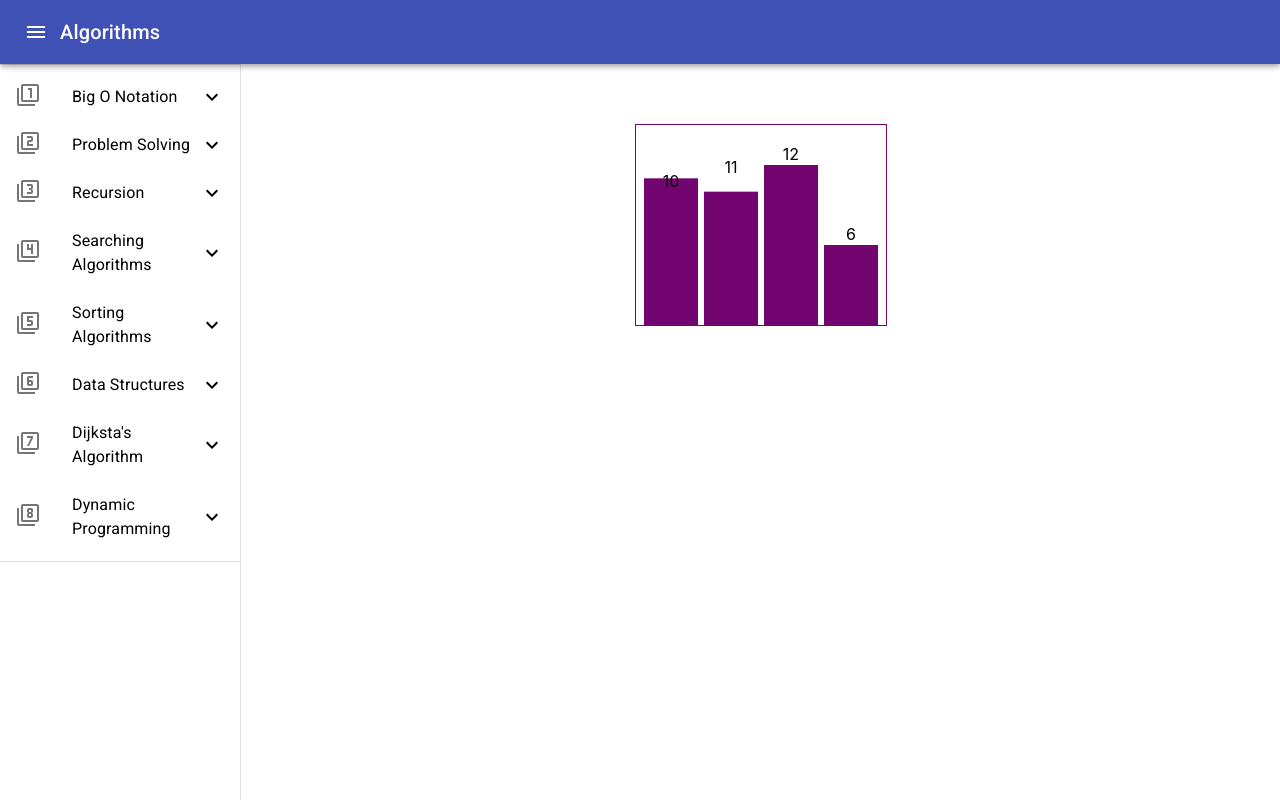
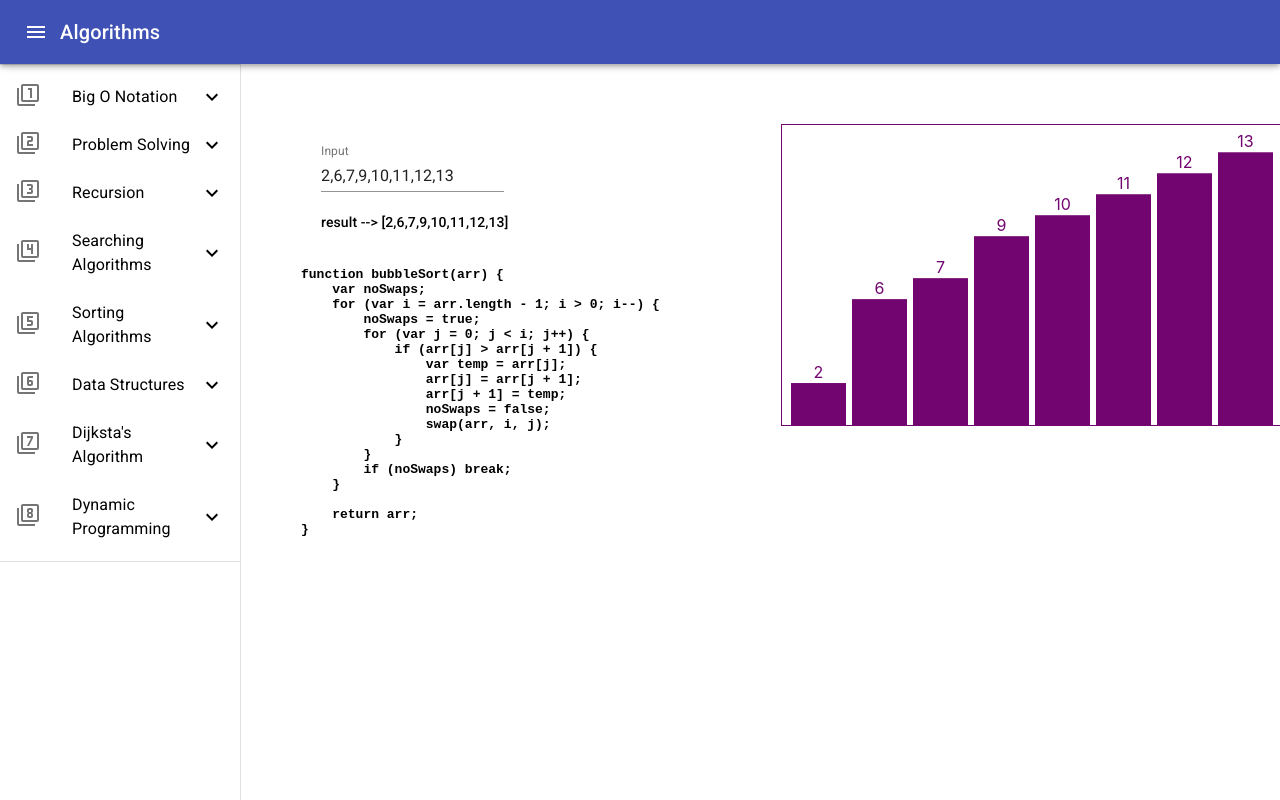
Before and after one commit to mikeKorakakis/algorithms, a React (Create React App) app: page /home in a window 1280 px wide. Built offline with nearby package versions, Linux system fonts and the light colour scheme.

Commit message:
fixed performance section error

```diff
--- a/src/components/Home/index.jsx
+++ b/src/components/Home/index.jsx
@@ -1,27 +1,50 @@
-import React, { useEffect, useRef } from "react";
+import React, { useEffect, useRef, useState } from "react";
 import * as d3 from "d3";
+import { Grid, TextField, Box, Typography } from "@material-ui/core";
 
-let DUMMY_DATA = [
-	{ id: "d1", value: 10, region: "USA" },
-	{ id: "d2", value: 11, region: "India" },
-	{ id: "d3", value: 12, region: "China" },
-	{ id: "d4", value: 6, region: "Germany" },
-];
+let DUMMY_DATA = [10, 11, 13, 2, 7, 12, 9, 6];
+const svgWidth = 500;
+const svgHeight = 300;
+const dataMaxHeight = 1.1 * Math.max(...DUMMY_DATA);
 
 /* Component */
-export const Home = (props) => {
-	/* The useRef Hook creates a variable that "holds on" to a value across rendering
-       passes. In this case it will hold our component's SVG DOM element. It's
-       initialized null and React will assign it later (see the return statement) */
+export const Home = () => {
+	const [values, setValues] = useState(DUMMY_DATA);
+
+	function bubbleSort(arr) {
+		var noSwaps;
+		for (var i = arr.length - 1; i > 0; i--) {
+			noSwaps = true;
+			for (var j = 0; j < i; j++) {
+				if (arr[j] > arr[j + 1]) {
+					var temp = arr[j];
+					arr[j] = arr[j + 1];
+					arr[j + 1] = temp;
+					noSwaps = false;
+					swap(arr, i, j);
+
+				}
+			}
+			if (noSwaps) break;
+		}
+
+		return arr;
+	}
+
+	const input = values; // values.map((value) => jsonParse(value));
+
 	const d3Container = useRef(null);
 
 	const createChart = () => {
 		const xScale = d3
 			.scaleBand()
-			.domain(DUMMY_DATA.map((dataPoint) => dataPoint.region))
-			.rangeRound([0, 250])
+			.domain(DUMMY_DATA.map((dataPoint) => dataPoint)) //region
+			.rangeRound([0, svgWidth])
 			.padding(0.1);
-		const yScale = d3.scaleLinear().domain([0, 15]).range([200, 0]);
+		const yScale = d3
+			.scaleLinear()
+			.domain([0, dataMaxHeight])
+			.range([svgHeight, 0]);
 
 		const svg = d3.select(d3Container.current).classed("container", true);
 
@@ -31,22 +54,21 @@ export const Home = (props) => {
 			.append("rect")
 			.classed("bar", true)
 			.attr("width", xScale.bandwidth())
-			.attr("height", (data) => 200 - yScale(data.value))
-			.attr("x", (data) => xScale(data.region))
-			.attr("y", (data) => yScale(data.value));
+			.attr("height", (data) => svgHeight - yScale(data)) //value
+			.attr("x", (data) => xScale(data)) //region
+			.attr("y", (data) => yScale(data)); //value
 
 		svg.selectAll("text.bar")
 			.data(DUMMY_DATA)
 			.enter()
 			.append("text")
-			// .classed("bar", true)
-			.classed("text", true)
+			.classed("bar", true)
 			.attr("text-anchor", "middle")
 			.attr("width", xScale.bandwidth())
-			.attr("height", (data) => 200 - yScale(data.value))
-			.attr("x", (data) => xScale(data.region) + xScale.bandwidth() / 2)
-			.attr("y", (data) => yScale(data.value) - 5)
-			.text((data) => data.value);
+			.attr("height", (data) => svgHeight - yScale(data.value))
+			.attr("x", (data) => xScale(data) + xScale.bandwidth() / 2)
+			.attr("y", (data) => yScale(data) - 5)
+			.text((data) => data);
 		// .transition().duration(4000).style("opacity", 0.1)
 		// .append("text").text(data => data.value);
 	};
@@ -57,7 +79,7 @@ export const Home = (props) => {
 			.domain(data.map((dataPoint) => dataPoint.region))
 			.rangeRound([0, 250])
 			.padding(0.1);
-		const yScale = d3.scaleLinear().domain([0, 15]).range([200, 0]);
+		const yScale = d3.scaleLinear().domain([0, 15]).range([svgHeight, 0]);
 
 		const svg = d3.select(d3Container.current).classed("container", true);
 
@@ -65,14 +87,14 @@ export const Home = (props) => {
 			.data(data)
 			.transition()
 			.duration(500)
-			.attr("height", (data) => 200 - yScale(data.value))
+			.attr("height", (data) => svgHeight - yScale(data.value))
 			.attr("y", (data) => yScale(data.value));
 
 		svg.selectAll("text.bar")
 			.data(data)
 			.transition()
 			.duration(500)
-			.attr("height", (data) => 200 - yScale(data.value))
+			.attr("height", (data) => svgHeight - yScale(data.value))
 			.attr("x", (data) => xScale(data.region) + xScale.bandwidth() / 2)
 			.attr("y", (data) => yScale(data.value) - 5)
 			.text((data) => data.value);
@@ -83,10 +105,10 @@ export const Home = (props) => {
 	const swap = (data, index1, index2) => {
 		const xScale = d3
 			.scaleBand()
-			.domain(data.map((dataPoint) => dataPoint.region))
-			.rangeRound([0, 250])
+			.domain(data.map((dataPoint) => dataPoint))
+			.rangeRound([0, svgWidth])
 			.padding(0.1);
-		const yScale = d3.scaleLinear().domain([0, 15]).range([200, 0]);
+		const yScale = d3.scaleLinear().domain([0, 15]).range([svgHeight, 0]);
 
 		const svg = d3.select(d3Container.current).classed("container", true);
 
@@ -95,26 +117,29 @@ export const Home = (props) => {
 			.style("fill", "green")
 			.transition()
 			.duration(500)
-			.attr("y", (data) => yScale(DUMMY_DATA[index1].value) - 15)
+			.attr("y", (data) => yScale(DUMMY_DATA[index1]) - 15)
 			.transition()
 			.duration(500)
-			.attr("x", (dta) => xScale(DUMMY_DATA[index2].region))
+			.attr("x", (dta) => xScale(DUMMY_DATA[index2]))
 			.transition()
 			.duration(500)
-			.attr("y", (data) => yScale(DUMMY_DATA[index1].value))
+			.attr("y", (data) => yScale(DUMMY_DATA[index1]))
 			.style("fill", "#720570");
 
-		svg.selectAll(`.text:nth-child(${index1 + 1})`)
+		svg.selectAll(`text:nth-of-type(${index1 + 1})`)
 			.data(data)
 			.transition()
 			.duration(500)
-			.attr("y", (data) => yScale(DUMMY_DATA[index1].value) - 20)
+			.attr("y", (data) => yScale(DUMMY_DATA[index1]) - 20)
 			.transition()
 			.duration(500)
-			.attr("x", (dta) => xScale(DUMMY_DATA[index2].region))
+			.attr(
+				"x",
+				(dta) => xScale(DUMMY_DATA[index2]) + xScale.bandwidth() / 2
+			)
 			.transition()
 			.duration(500)
-			.attr("y", (data) => yScale(DUMMY_DATA[index1].value) - 5)
+			.attr("y", (data) => yScale(DUMMY_DATA[index1]) - 5)
 			.style("fill", "#720570");
 
 		svg.selectAll(`.bar:nth-child(${index2 + 1})`)
@@ -122,32 +147,35 @@ export const Home = (props) => {
 			.style("fill", "red")
 			.transition()
 			.duration(500)
-			.attr("y", (data) => yScale(DUMMY_DATA[index2].value) - 15)
+			.attr("y", (data) => yScale(DUMMY_DATA[index2]) - 15)
 			.transition()
 			.duration(500)
-			.attr("x", (dta) => xScale(DUMMY_DATA[index1].region))
+			.attr("x", (dta) => xScale(DUMMY_DATA[index1]))
 			.transition()
 			.duration(500)
-			.attr("y", (data) => yScale(DUMMY_DATA[index2].value))
+			.attr("y", (data) => yScale(DUMMY_DATA[index2]))
 			.style("fill", "#720570");
 
-		svg.selectAll(`.text:nth-child(${index2 + 1})`)
+		svg.selectAll(`text:nth-of-type(${index2 + 1})`)
 			.data(data)
 			.transition()
 			.duration(500)
-			.attr("y", (data) => yScale(DUMMY_DATA[index2].value) - 20)
+			.attr("y", (data) => yScale(DUMMY_DATA[index2]) - 20)
 			.transition()
 			.duration(500)
-			.attr("x", (dta) => xScale(DUMMY_DATA[index1].region))
+			.attr(
+				"x",
+				(dta) => xScale(DUMMY_DATA[index1]) + xScale.bandwidth() / 2
+			)
 			.transition()
 			.duration(500)
-			.attr("y", (data) => yScale(DUMMY_DATA[index2].value) - 5)
+			.attr("y", (data) => yScale(DUMMY_DATA[index2]) - 5)
 			.style("fill", "#720570");
 
 		// svg.selectAll("text.bar")
 		// 	.data(data)
 
-		// 	.attr("height", (data) => 200 - yScale(data.value))
+		// 	.attr("height", (data) => svgHeight - yScale(data.value))
 		// 	.attr("x", (data) => xScale(data.region) + xScale.bandwidth() / 2)
 		// 	.attr("y", (data) => yScale(data.value) - 5)
 		// 	.text((data) => data.value);
@@ -172,7 +200,7 @@ export const Home = (props) => {
 				// 	{ id: "d4", value: 13, region: "Germany" },
 				// ];
 				// updateChart(DUMMY_DATA);
-				swap(DUMMY_DATA, 0, 1);
+				// swap(DUMMY_DATA, 0, 1);
 				// bars.data(DUMMY_DATA.slice(0, 2)).exit().transition().duration(4000).style("opacity", 0.1)
 				// svg
 				// .selectAll(".bar")
@@ -181,22 +209,124 @@ export const Home = (props) => {
 				// 	.append("rect")
 				// 	.classed("bar", true)
 				// 	.attr("width", xScale.bandwidth())
-				// 	.attr("height", (data) => 200 - yScale(data.value))
+				// 	.attr("height", (data) => svgHeight - yScale(data.value))
 				// 	.attr("x", (data) => xScale(data.region))
 				// 	.attr("y", (data) => yScale(data.value));
-
 				//     console.log(DUMMY_DATA)
 			}, 2000);
 		}
 	}, [d3Container.current]);
-
+console.log(values)
 	return (
 		<>
-			<svg
-				width={"100%"}
-				style={{ height: "calc(100vh-64)" }}
-				ref={d3Container}
-			/>
+			<Grid container>
+				<Grid item xs={6}>
+					<Grid container direction="column" alignItems="flex-start">
+						<Grid container alignItems="flex-start">
+							{/* {Array.from(Array(inputCount).keys()).map((_, i) => ( */}
+							<TextField
+								// key={i}
+								label={`Input`}
+								style={{ width: "auto", margin: "20px" }}
+								value={values}
+								// onChange={(event) => {
+								// 	values = event?.target?.value;
+								// 	setValues([...values]);
+								// }}
+							></TextField>
+							{/* ))} */}
+						</Grid>
+						<Box style={{ paddingLeft: "20px" }}>
+							<Typography variant="subtitle2" gutterBottom>
+								{"result --> "}
+								{JSON.stringify(bubbleSort(input))}
+							</Typography>
+						</Box>
+					</Grid>
+					<pre>{`
+function bubbleSort(arr) {
+    var noSwaps;
+    for (var i = arr.length - 1; i > 0; i--) {
+        noSwaps = true;
+        for (var j = 0; j < i; j++) {
+            if (arr[j] > arr[j + 1]) {
+                var temp = arr[j];
+                arr[j] = arr[j + 1];
+                arr[j + 1] = temp;
+                noSwaps = false;
+                swap(arr, i, j);
+            }
+        }
+        if (noSwaps) break;
+    }
+
+    return arr;
+}
+                    `}</pre>
+					{/* <pre>{funct}</pre> */}
+				</Grid>
+
+				<Grid item xs={6} style={{ paddingLeft: "20px" }}>
+					<svg
+						width={svgWidth}
+						height={svgHeight}
+						// viewBox="0 0 100 300"
+						// width={"100%"}
+						// style={{ height: "calc(100vh-64)" }}
+						ref={d3Container}
+					/>
+					{/* <Grid container direction="column" alignItems="flex-start">
+					<Grid container alignItems="flex-start">
+						{Array.from(Array(inputCount).keys()).map((_, i) => (
+							<TextField
+								key={i}
+								label={`Input ${i}`}
+								style={{ width: "auto", margin: "20px" }}
+								value={values[i]}
+								onChange={(event) => {
+									values[i] = event?.target?.value;
+									setValues([...values]);
+								}}
+							></TextField>
+						))}
+					</Grid>
+					<Box style={{ paddingLeft: "20px" }}>
+						<Typography variant="subtitle2" gutterBottom>
+							{"result --> "}
+							{JSON.stringify(fn(...input))}
+						</Typography>
+					</Box>
+				</Grid> */}
+				</Grid>
+			</Grid>
 		</>
 	);
 };
+// const updateChart = (data) => {
+//     const xScale = d3
+//         .scaleBand()
+//         .domain(data.map((dataPoint) => dataPoint.region))
+//         .rangeRound([0, 250])
+//         .padding(0.1);
+//     const yScale = d3.scaleLinear().domain([0, 15]).range([svgHeight, 0]);
+
+//     const svg = d3.select(d3Container.current).classed("container", true);
+
+//     svg.selectAll(".bar")
+//         .data(data)
+//         .transition()
+//         .duration(500)
+//         .attr("height", (data) => svgHeight - yScale(data.value))
+//         .attr("y", (data) => yScale(data.value));
+
+//     svg.selectAll("text.bar")
+//         .data(data)
+//         .transition()
+//         .duration(500)
+//         .attr("height", (data) => svgHeight - yScale(data.value))
+//         .attr("x", (data) => xScale(data.region) + xScale.bandwidth() / 2)
+//         .attr("y", (data) => yScale(data.value) - 5)
+//         .text((data) => data.value);
+//     // .transition().duration(4000).style("opacity", 0.1)
+//     // .append("text").text(data => data.value);
+// };
--- a/src/index.css
+++ b/src/index.css
@@ -23,8 +23,8 @@ table.mytable td {
 }
 
 .container {
-    width: 250px;
-    height: 200px;
+    /* width: 250px;
+    height: 200px; */
     border: 1px solid #720570;
 }
 
```
